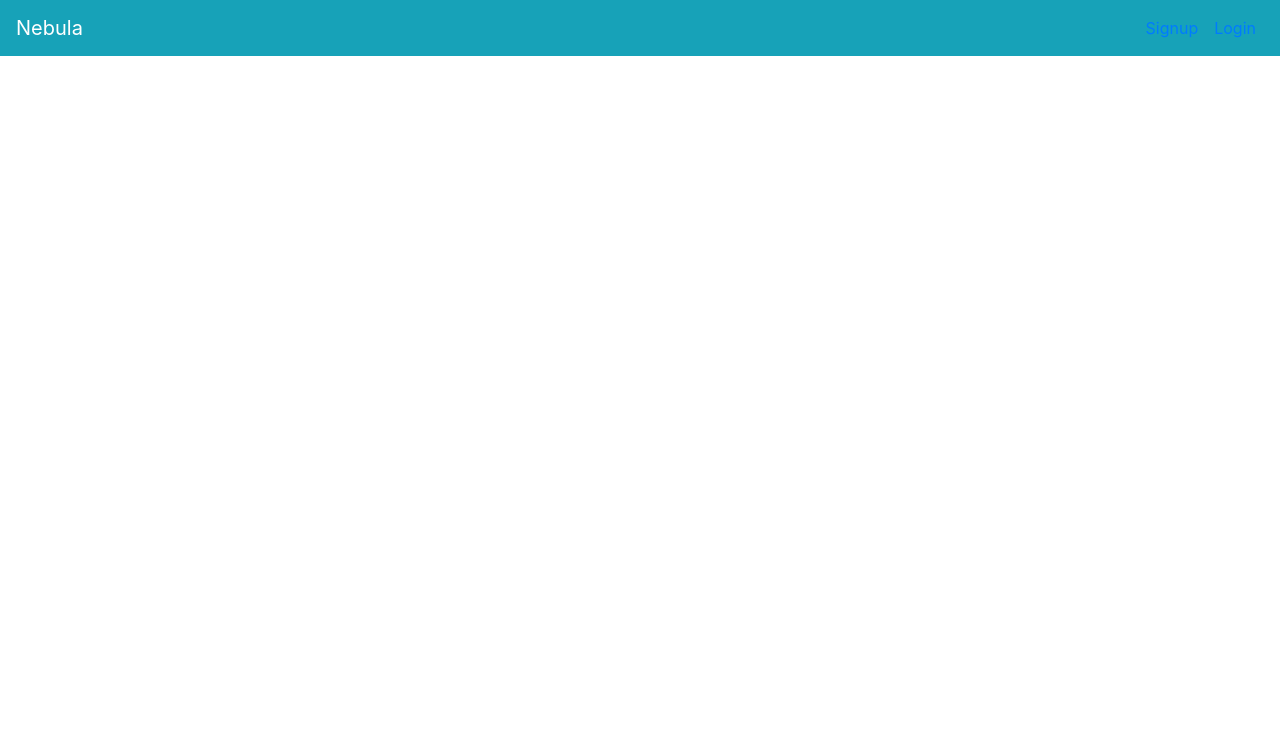
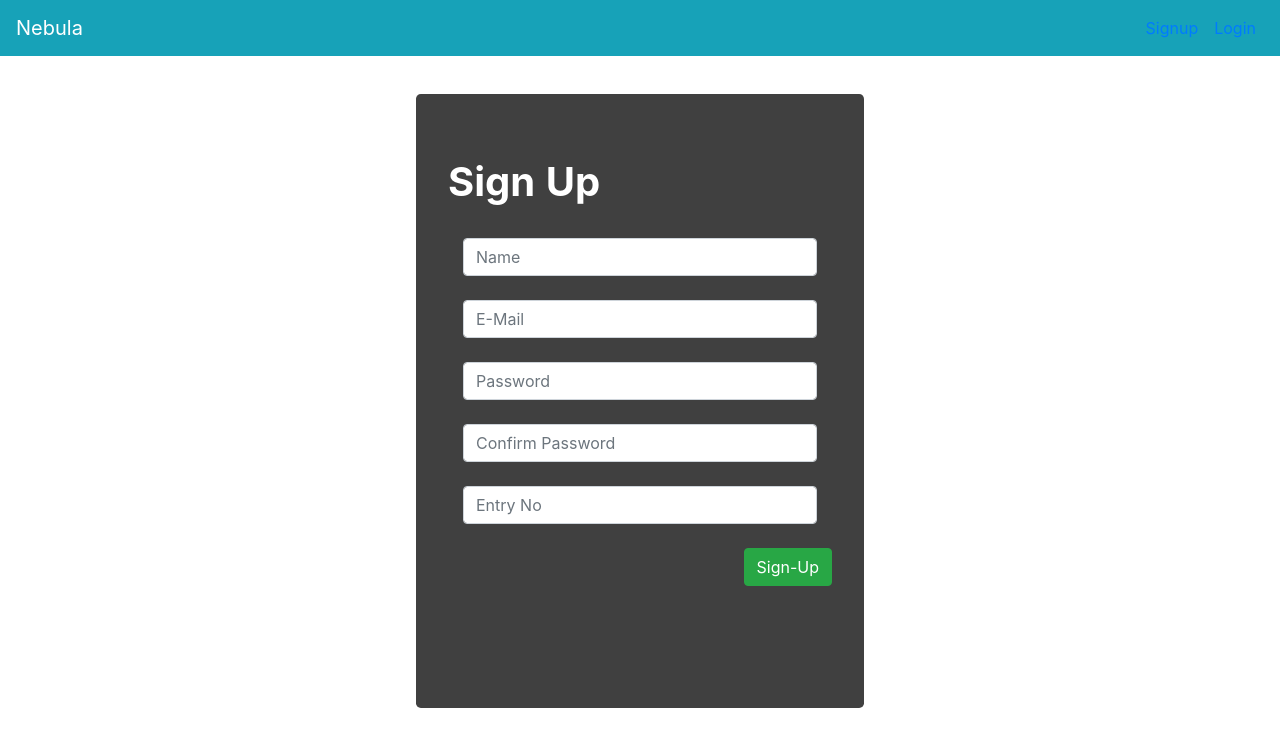
Before and after one commit to Bot-Academia/Nebula-Frontend, a Nuxt app: page /signup in a window 1280 px wide. Before the commit this address had no page. Shown: the top 746 px of the page. Built offline with nearby package versions, Linux system fonts and the light colour scheme.

Commit message:
added signup
Signed-off-by: Hrishikesh Agarwal <hrishikeshagarwalv@gmail.com>

```diff
--- a/pages/login.vue
+++ b/pages/login.vue
@@ -32,11 +32,7 @@ export default {
   },
   methods: {
     async login () {
-      const res = await this.$axios.$post('/user/login', {
-        email: this.user.email,
-        password: this.user.password
-      })
-      console.log(res)
+      const res = await this.$axios.$post('/user/login',this.user)
     }
   }
 }
--- /dev/null
+++ b/pages/signup.vue
@@ -0,0 +1,52 @@
+<template>
+  <div class="jumbotron container">
+    <h1><b>Sign Up</b></h1>
+    <br>
+    <form class="container">
+      <b-form-input placeholder="Name" :type="'text'" :state="null" required />
+      <br>
+      <b-form-input placeholder="E-Mail" :type="'email'" :state="null" required />
+      <br>
+      <b-form-input placeholder="Password" :type="'password'" :state="null" required />
+      <br>
+      <b-form-input placeholder="Confirm Password" :type="'password'" :state="null" required />
+      <br>
+      <b-form-input placeholder="Entry No" :type="'text'" :state="null" required />
+      <br>
+    </form>
+    <button class="btn btn-success">
+      <i class="fa fa-user-plus" aria-hidden="true" /> Sign-Up
+    </button>
+    <br><br>
+    <br><br>
+  </div>
+</template>
+
+<script>
+export default {
+
+}
+</script>
+
+<style scoped>
+.jumbotron{
+	background: rgba(0, 0, 0, 0.75);
+    width: 35%;
+    height: 50%;
+    margin-top: 3%;
+    color: white;
+}
+.jumbotron button{
+    float: right;
+}
+@media (max-width: 900px){
+    .jumbotron{
+        width: 50%;
+    }
+}
+@media (max-width: 400px){
+    .jumbotron{
+        width: 70%;
+    }
+}
+</style>
```
